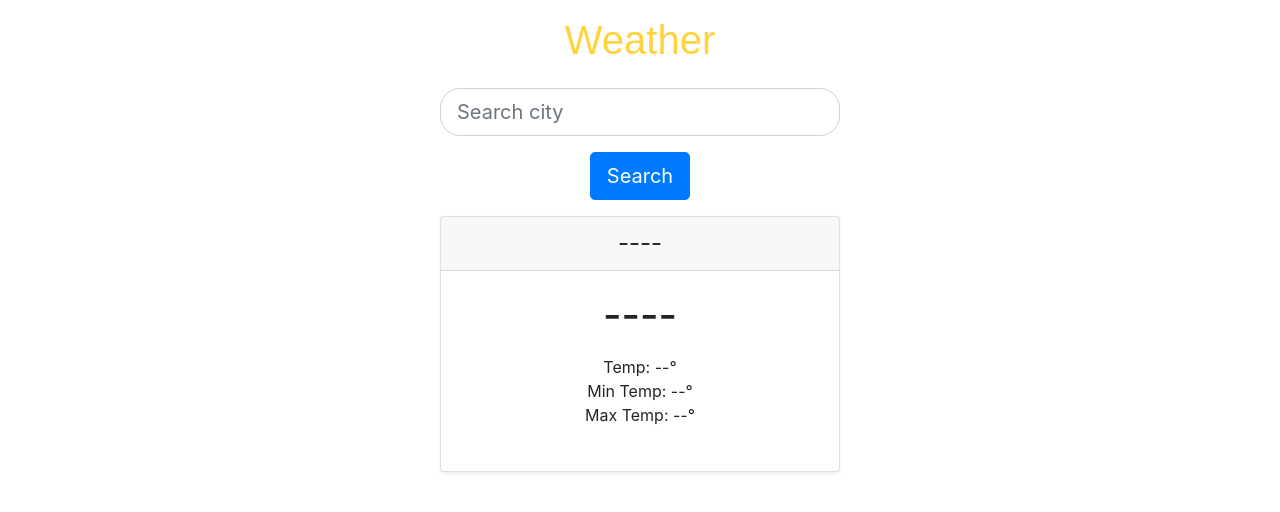
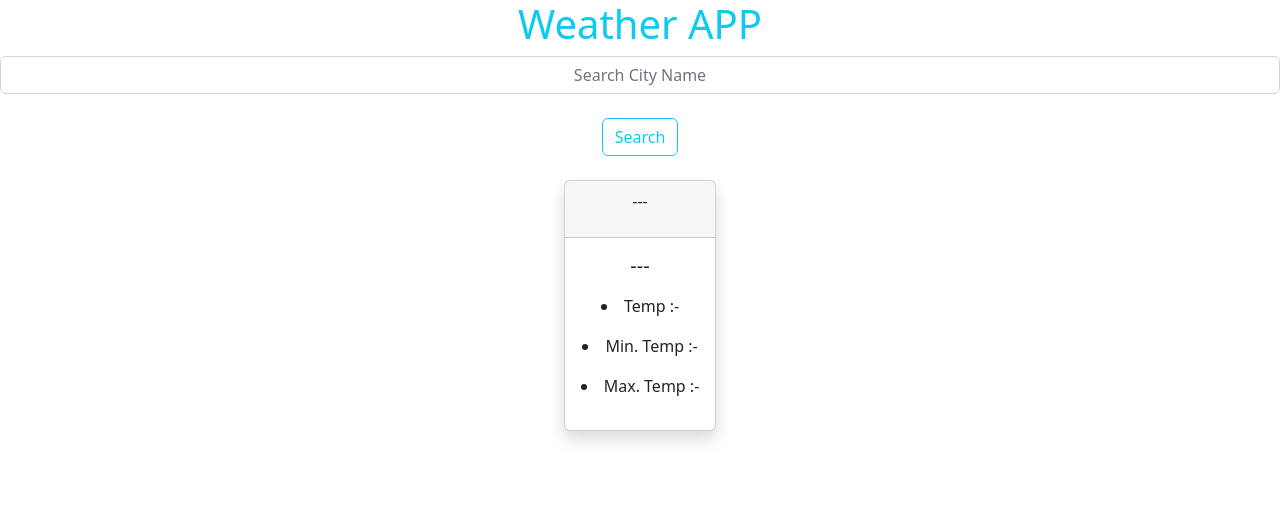
Before and after one commit to gouravrj/Weather-APP, a plain HTML site: page index.html in a window 1280 px wide. Drawn offline with nearby package versions, Linux system fonts and the light colour scheme.

Commit message:
Update index.html

```diff
--- a/index.html
+++ b/index.html
@@ -1,35 +1,39 @@
 <!DOCTYPE html>
-<html>
+<html lang="en">
 <head>
+    <meta charset="UTF-8">
+    <meta http-equiv="X-UA-Compatible" content="IE=edge">
+    <meta name="viewport" content="width=device-width, initial-scale=1.0">
     <title>Weather App</title>
-    <link rel="stylesheet" href="https://stackpath.bootstrapcdn.com/bootstrap/4.3.1/css/bootstrap.min.css" integrity="sha384-ggOyR0iXCbMQv3Xipma34MD+dH/1fQ784/j6cY/iJTQUOhcWr7x9JvoRxT2MZw1T" crossorigin="anonymous">
-    <link rel="stylesheet" type="text/css" href="style.css">
-    <script src="script.js"></script>
+    <!-- CSS only -->
+    <link href="https://cdn.jsdelivr.net/npm/bootstrap@5.2.2/dist/css/bootstrap.min.css" rel="stylesheet" integrity="sha384-Zenh87qX5JnK2Jl0vWa8Ck2rdkQ2Bzep5IDxbcnCeuOxjzrPF/et3URy9Bv1WTRi" crossorigin="anonymous">
+    <link rel="stylesheet" href="style.css">
 </head>
 <body class="text-center">
-    <main>
-        <h1 class="banner p-3">Weather</h1>
-        <div class="form-group">
-            <input id="city-input" class="form-control form-control-lg" type="text" placeholder="Search city">
+    <p class="h1 text-info">Weather APP</p>
+
+    <input type="text" id="input" class="form-control text-center" placeholder="Search City Name">
+    <br>
+    <button type="button" class="btn btn-outline-info btn" onclick="searchCity()">Search</button>
+    <br><br>
+    <div class="col d-flex justify-content-center">
+        <div class="card shadow size">
+            <div class="card-header">
+              <p id="city"> --- </p>
+            </div>
+            <div class="card-body">
+              <h5 class="card-title"><p id="weather-type"> --- </p></h5>
+              <p class="card-text">
+               <li> Temp :-<p id="temp"></p></li>
+               <li> Min. Temp :- <p id="min-temp"></p> </li>
+               <li> Max. Temp :- <p id="max-temp"></p></li>
+              </p>
+            </div>
         </div>
-        <button type="button" onclick="searchCity()" class="btn btn-lg btn-primary">Search</button>
-        <div id="weather-output" class="mt-3">
-          <div class="card-deck mb-3 text-center">
-              <div class="card mb-4 shadow-sm">
-                <div class="card-header">
-                  <h4 id="city-name" class="my-0 font-weight-normal">----</h4>
-                </div>
-                <div class="card-body">
-                  <h1 id="weather-type" class="card-title">----</h1>
-                  <ul class="list-unstyled mt-3 mb-4">
-                    <li>Temp: <span id="temp">--</span>°</li>
-                    <li>Min Temp: <span id="min-temp">--</span>°</li>
-                    <li>Max Temp: <span id="max-temp">--</span>°</li>
-                  </ul>
-                </div>
-              </div>
-          </div>
-        </div>
-    </main>
+    </div>
+
+    <!-- JavaScript Bundle with Popper -->
+    <script src="https://cdn.jsdelivr.net/npm/bootstrap@5.2.2/dist/js/bootstrap.bundle.min.js" integrity="sha384-OERcA2EqjJCMA+/3y+gxIOqMEjwtxJY7qPCqsdltbNJuaOe923+mo//f6V8Qbsw3" crossorigin="anonymous"></script>
+    <script src="script.js"></script>
 </body>
 </html>
```
